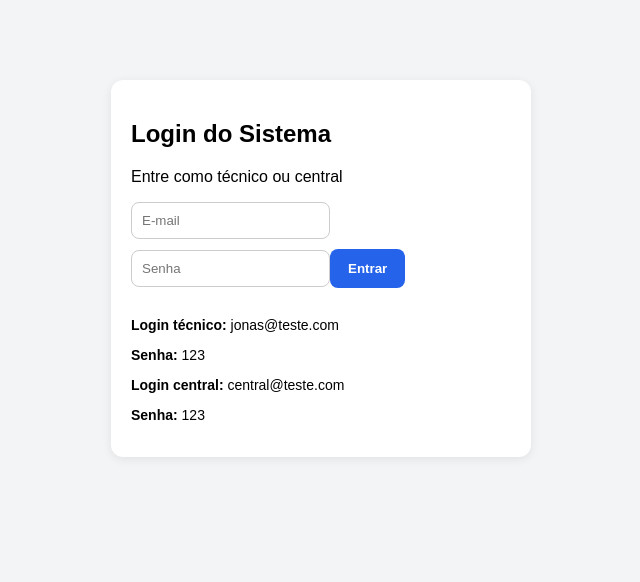
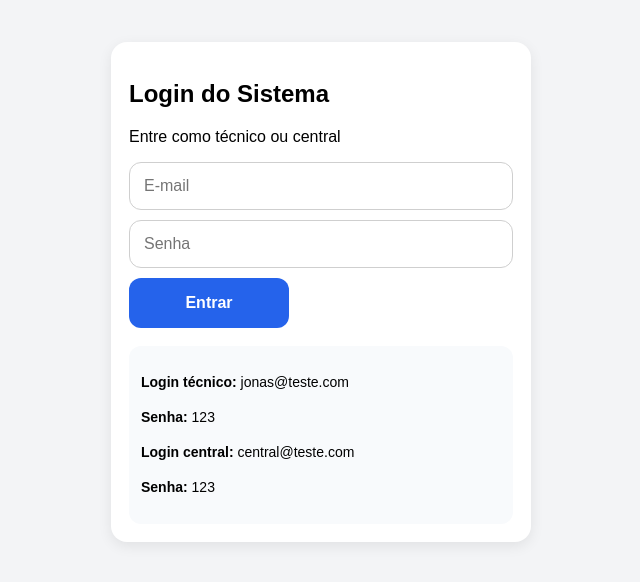
Before and after one commit to jonasds2018-dev/app-atendimento, a React (Create React App) app: page / in a window 1280 px wide. Shown: the top 582 px of the page, without its empty margins (319-959 px from the left). Built offline with nearby package versions, Linux system fonts and the light colour scheme.

Commit message:
Update styles.css

```diff
--- a/src/styles.css
+++ b/src/styles.css
@@ -1,143 +1,255 @@
 * {
   box-sizing: border-box;
+  -webkit-tap-highlight-color: transparent;
 }
 
-body {
+html, body, #root {
   margin: 0;
+  padding: 0;
+  min-height: 100%;
+  width: 100%;
   font-family: Arial, sans-serif;
   background: #f3f4f6;
 }
 
+body {
+  overflow-x: hidden;
+}
+
+input,
+select,
+textarea,
+button {
+  font: inherit;
+}
+
 .page {
   min-height: 100vh;
-  padding: 20px;
+  padding: 12px;
+  background: #f3f4f6;
 }
 
 .container {
+  width: 100%;
   max-width: 1200px;
   margin: 0 auto;
 }
 
 .loginBox {
+  width: 100%;
   max-width: 420px;
-  margin: 60px auto;
+  margin: 24px auto;
   background: #fff;
-  padding: 20px;
-  border-radius: 12px;
-  box-shadow: 0 2px 10px rgba(0, 0, 0, 0.08);
+  padding: 18px;
+  border-radius: 16px;
+  box-shadow: 0 4px 14px rgba(0, 0, 0, 0.08);
 }
 
 .topo {
   display: flex;
   justify-content: space-between;
-  align-items: center;
-  gap: 20px;
+  align-items: flex-start;
+  gap: 12px;
   flex-wrap: wrap;
-  margin-bottom: 20px;
+  margin-bottom: 16px;
+}
+
+.topo h1 {
+  margin: 0 0 6px 0;
+  font-size: 24px;
+  line-height: 1.2;
+}
+
+.topo p {
+  margin: 0;
+  color: #444;
+  font-size: 14px;
 }
 
 .grid {
   display: grid;
-  grid-template-columns: 1fr 1fr;
-  gap: 20px;
+  grid-template-columns: 1fr;
+  gap: 14px;
 }
 
 .card {
   background: #fff;
-  padding: 20px;
-  border-radius: 12px;
-  box-shadow: 0 2px 10px rgba(0, 0, 0, 0.08);
+  padding: 16px;
+  border-radius: 16px;
+  box-shadow: 0 4px 14px rgba(0, 0, 0, 0.08);
+}
+
+.card h2 {
+  margin-top: 0;
+  margin-bottom: 14px;
+  font-size: 20px;
+  line-height: 1.2;
 }
 
 .row {
   display: flex;
-  gap: 10px;
-  margin-bottom: 10px;
-  flex-wrap: wrap;
+  flex-direction: column;
+  gap: 0;
+  margin-bottom: 4px;
 }
 
 .input {
-  flex: 1;
-  min-width: 150px;
-  padding: 10px;
-  border-radius: 8px;
-  border: 1px solid #ccc;
+  width: 100%;
+  min-height: 48px;
+  padding: 12px 14px;
+  border-radius: 12px;
+  border: 1px solid #cfcfcf;
   margin-bottom: 10px;
+  background: #fff;
+  font-size: 16px;
+  outline: none;
+}
+
+.input:focus,
+.textarea:focus {
+  border-color: #2563eb;
+  box-shadow: 0 0 0 3px rgba(37, 99, 235, 0.12);
 }
 
 .textarea {
   width: 100%;
-  min-height: 90px;
-  padding: 10px;
-  border-radius: 8px;
-  border: 1px solid #ccc;
+  min-height: 110px;
+  padding: 12px 14px;
+  border-radius: 12px;
+  border: 1px solid #cfcfcf;
   margin-bottom: 10px;
   resize: vertical;
+  background: #fff;
+  font-size: 16px;
+  outline: none;
+}
+
+.button,
+.logoutButton {
+  width: 100%;
+  min-height: 50px;
+  border: none;
+  border-radius: 12px;
+  cursor: pointer;
+  font-weight: bold;
+  font-size: 16px;
 }
 
 .button {
   background: #2563eb;
   color: #fff;
-  border: none;
-  padding: 12px 18px;
-  border-radius: 8px;
-  cursor: pointer;
-  font-weight: bold;
-}
-
-.button:hover {
-  opacity: 0.95;
+  padding: 12px 16px;
 }
 
 .logoutButton {
   background: #dc2626;
   color: #fff;
-  border: none;
-  padding: 10px 16px;
-  border-radius: 8px;
-  cursor: pointer;
-  font-weight: bold;
+  padding: 12px 16px;
 }
 
+.button:hover,
 .logoutButton:hover {
-  opacity: 0.95;
+  opacity: 0.96;
+}
+
+.button:active,
+.logoutButton:active {
+  transform: scale(0.99);
 }
 
 .success {
   margin-top: 12px;
-  color: green;
+  color: #0a7d2d;
   font-weight: bold;
+  font-size: 14px;
 }
 
 .error {
-  color: red;
+  color: #d60000;
   margin-top: 10px;
+  font-size: 14px;
 }
 
 .item {
-  border: 1px solid #ddd;
-  border-radius: 10px;
-  padding: 12px;
+  border: 1px solid #e2e2e2;
+  border-radius: 14px;
+  padding: 14px;
   margin-bottom: 12px;
   background: #fafafa;
+}
+
+.item h3 {
+  margin: 0 0 10px 0;
+  font-size: 17px;
+  line-height: 1.3;
+}
+
+.item p {
+  margin: 6px 0;
+  font-size: 14px;
+  line-height: 1.45;
+  word-break: break-word;
 }
 
 .valorTexto {
   margin-bottom: 12px;
   font-weight: bold;
+  font-size: 16px;
 }
 
 .credenciais {
-  margin-top: 20px;
+  margin-top: 18px;
   font-size: 14px;
+  line-height: 1.5;
+  background: #f8fafc;
+  padding: 12px;
+  border-radius: 12px;
 }
 
 .lista {
-  margin-top: 16px;
+  margin-top: 14px;
 }
 
-@media (max-width: 900px) {
-  .grid {
-    grid-template-columns: 1fr;
+/* Tablet e telas maiores */
+@media (min-width: 768px) {
+  .page {
+    padding: 18px;
+  }
+
+  .row {
+    flex-direction: row;
+    gap: 10px;
+    flex-wrap: wrap;
+  }
+
+  .input {
+    flex: 1;
+    min-width: 180px;
+  }
+
+  .button,
+  .logoutButton {
+    width: auto;
+    min-width: 160px;
+  }
+
+  .topo {
+    align-items: center;
   }
 }
+
+/* Desktop */
+@media (min-width: 1024px) {
+  .grid {
+    grid-template-columns: 1fr 1fr;
+    gap: 20px;
+  }
+
+  .card {
+    padding: 20px;
+  }
+
+  .topo h1 {
+    font-size: 28px;
+  }
+}
```
